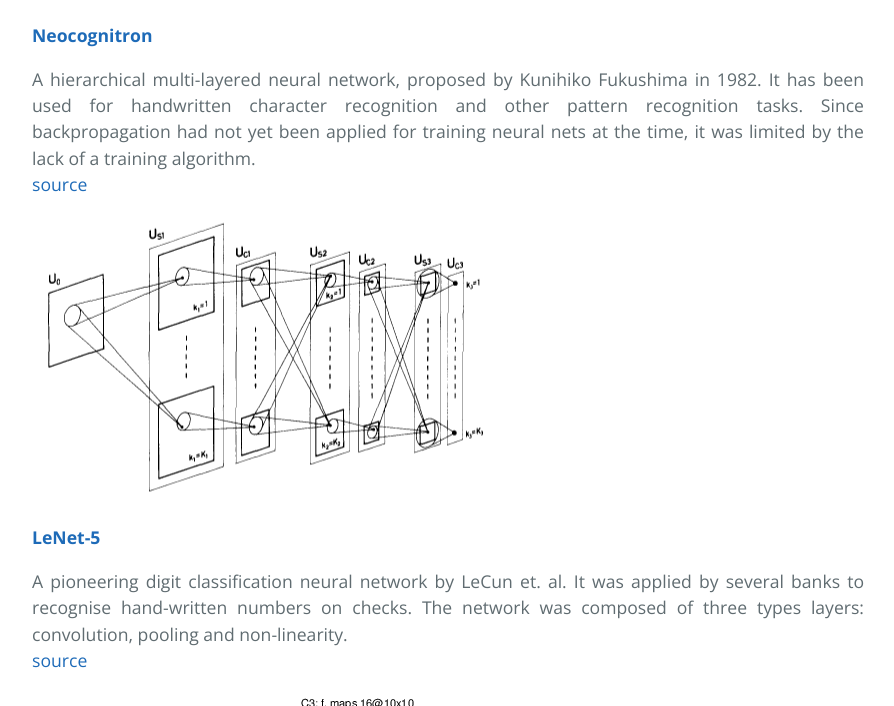
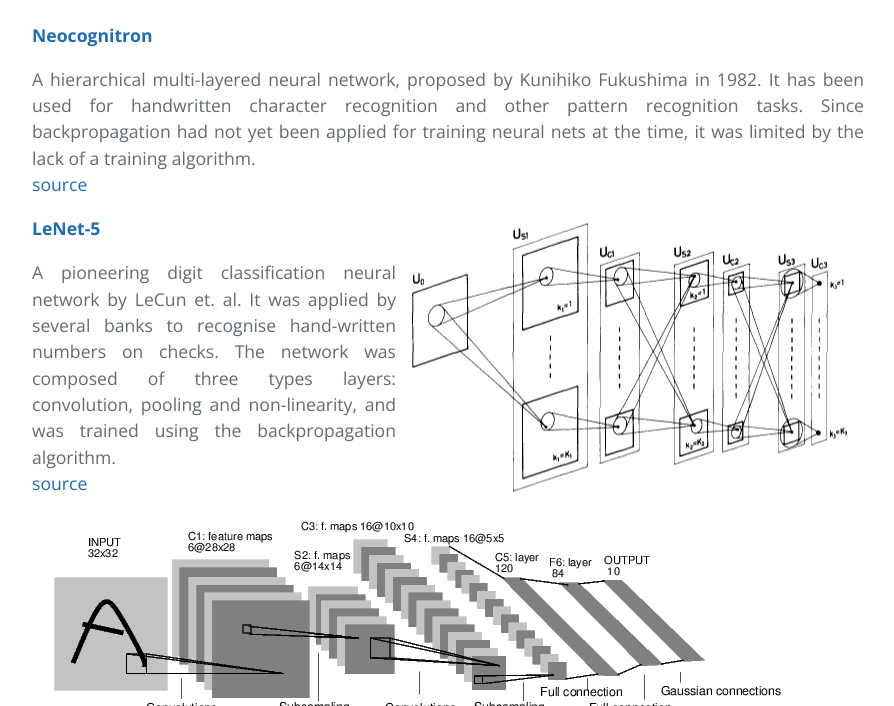
Before and after one commit to stats385/stats385.github.io, a Jekyll site: the page built from networks.md, in a window 1280 px wide and 900 px high, scrolled down 327 px, cut to the strip 0-706 px from the top of the window. Shown: the whole strip, without its empty margins (192-1086 px from the left). Built offline with Jekyll 4.4.1, drawn with Linux system fonts in a browser that asks for light colours; the repository's description, which GitHub fills in, is left out.

Commit message:
attempt 123123123

```diff
--- a/networks.md
+++ b/networks.md
@@ -10,13 +10,13 @@ Since backpropagation had not yet been applied for training neural nets at the t
 <a href="https://ml4a.github.io/ml4a/convnets/"> source </a>
 </p>
 
-![Neocognitron](/assets/img/neocognitron_fuk_1980.png)
+<img style="float: right;" src="/assets/img/neocognitron_fuk_1980.png">
 
 <strong><a href="http://yann.lecun.com/exdb/publis/pdf/lecun-01a.pdf"> LeNet-5 </a></strong>
 <p align="justify">
 A pioneering digit classification neural network by LeCun et. al.
 It was applied by several banks to recognise hand-written numbers on checks.
-The network was composed of three types layers: convolution, pooling and non-linearity.<br />
+The network was composed of three types layers: convolution, pooling and non-linearity, and was trained using the backpropagation algorithm.<br />
 <a href="https://en.wikipedia.org/wiki/Convolutional_neural_network"> source </a><br />
 </p>
 
```
